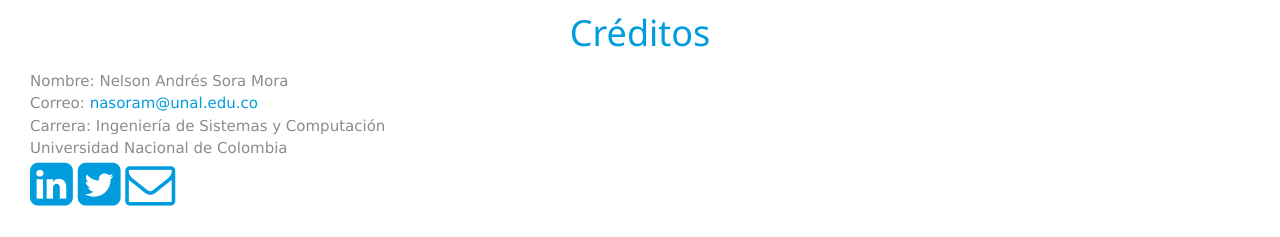
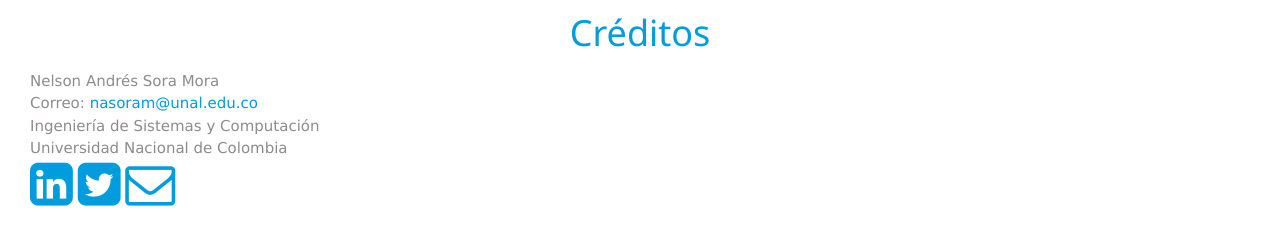
Before and after one commit to nasoram/grafica-interactiva, a plain HTML site: page acerca.html in a window 1280 px wide. Shown: the part 1470-1707 px from the top of the page. Drawn offline with Linux system fonts and the light colour scheme; files whose address does not match are found by name.

Commit message:
Update acerca.html

```diff
--- a/acerca.html
+++ b/acerca.html
@@ -153,11 +153,11 @@
                 <h1>Créditos</h1>
             </div>
             <div class="enlaces">
-                <p>Nombre: Nelson Andrés Sora Mora
+                <p>Nelson Andrés Sora Mora
                 <br>
                 Correo: <a href="mailto:nasoram@unal.edu.co">nasoram@unal.edu.co</a>
                 <br>
-                Carrera: Ingeniería de Sistemas y Computación
+                Ingeniería de Sistemas y Computación
                 <br>
                 Universidad Nacional de Colombia
                 <br>
```
